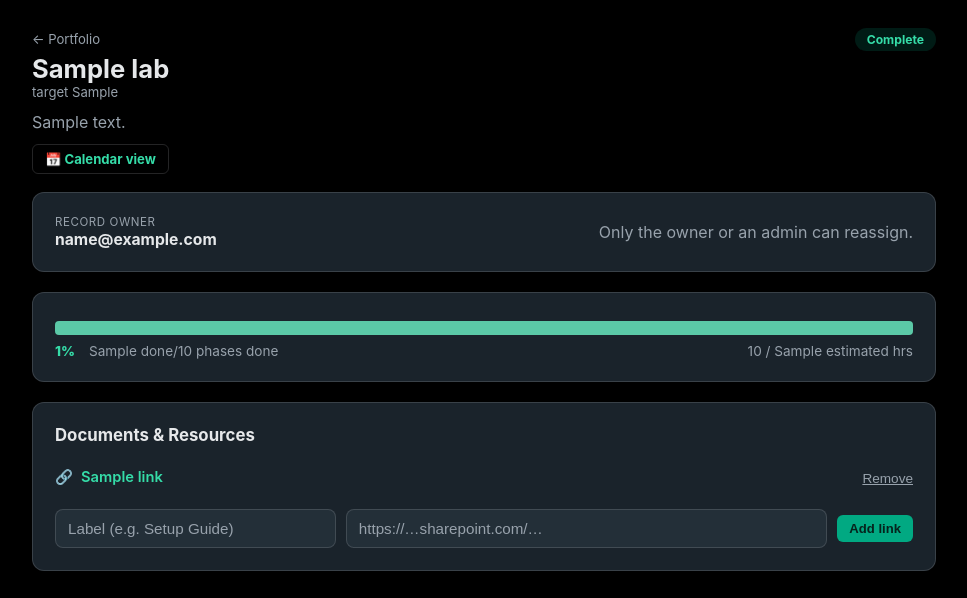
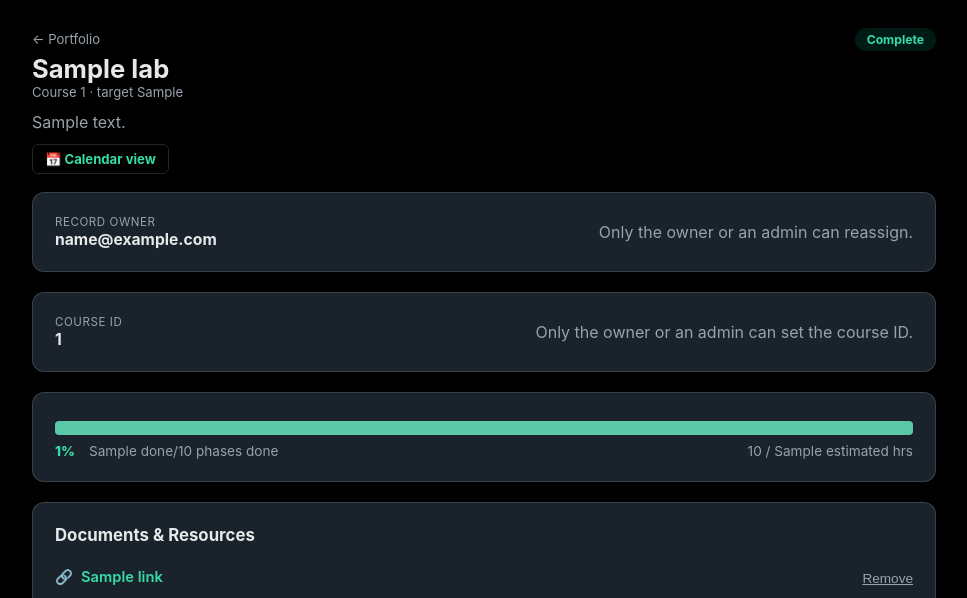
Before and after one commit to xod442/holo, a FastAPI app: template app/templates/lab_detail.html in a window 1280 px wide. Shown: the part 71-669 px from the top of the page, without its empty margins (156-1123 px from the left). Run offline with FastAPI, Linux system fonts and the light colour scheme; the template is opened without the code that fills it: most values are stand-ins (such as "Sample title", 1, 10 or a date in 2020).

Commit message:
feat: add Course ID field to labs
Capture an HPE course ID on each HOL. Optional free-text column so
existing labs migrate cleanly (lightweight additive migration).

- models/db: course_id column + idempotent ALTER TABLE migration
- service/routes: create_lab accepts course_id; new POST /labs/{id}/course-id
  (owner-or-staff) to backfill/edit existing labs
- templates: new-lab form input, inline editor on lab detail, and Course ID
  shown on dashboard cards, lab header, and mallmanac

Co-Authored-By: Claude Opus 4.8 (1M context) <noreply@anthropic.com>

```diff
--- a/app/db.py
+++ b/app/db.py
@@ -46,6 +46,8 @@ def _ensure_columns() -> None:
             )
 
         lab_cols = {row[1] for row in conn.execute(text("PRAGMA table_info(labs)"))}
+        if "course_id" not in lab_cols:
+            conn.execute(text("ALTER TABLE labs ADD COLUMN course_id VARCHAR NOT NULL DEFAULT ''"))
         if "archived_at" not in lab_cols:
             conn.execute(text("ALTER TABLE labs ADD COLUMN archived_at DATETIME"))
         if "archived_by_id" not in lab_cols:
--- a/app/models.py
+++ b/app/models.py
@@ -62,6 +62,8 @@ class Lab(Base):
 
     id: Mapped[int] = mapped_column(primary_key=True)
     name: Mapped[str] = mapped_column(String, index=True)
+    # HPE course ID number (e.g. "01234G"). Optional so existing labs stay valid.
+    course_id: Mapped[str] = mapped_column(String, default="", index=True)
     description: Mapped[str] = mapped_column(Text, default="")
     target_release: Mapped[str] = mapped_column(String, default="")
     owner_id: Mapped[int | None] = mapped_column(ForeignKey("users.id"), nullable=True)
--- a/app/templates/dashboard.html
+++ b/app/templates/dashboard.html
@@ -56,6 +56,7 @@
       <div>
         <h3 class="lab-name">{{ c.lab.name }}</h3>
         <div class="lab-meta">
+          {% if c.lab.course_id %}Course {{ c.lab.course_id }} · {% endif %}
           {% if c.lab.owner %}{{ c.lab.owner.email }}{% else %}Unassigned{% endif %}
           {% if c.lab.target_release %} · target {{ c.lab.target_release }}{% endif %}
         </div>
--- a/app/templates/lab_detail.html
+++ b/app/templates/lab_detail.html
@@ -11,6 +11,7 @@
     <a class="back" href="{{ rp }}/">&larr; Portfolio</a>
     <h1>{{ lab.name }}</h1>
     <div class="lab-meta">
+      {% if lab.course_id %}Course {{ lab.course_id }} · {% endif %}
       {% if lab.target_release %}target {{ lab.target_release }}{% else %}no target set{% endif %}
     </div>
   </div>
@@ -40,6 +41,21 @@
   </form>
   {% else %}
   <span class="muted">Only the owner or an admin can reassign.</span>
+  {% endif %}
+</section>
+
+<section class="card owner-bar">
+  <div class="owner-current">
+    <span class="owner-label">Course ID</span>
+    <strong>{% if lab.course_id %}{{ lab.course_id }}{% else %}Not set{% endif %}</strong>
+  </div>
+  {% if can_change_owner %}
+  <form method="post" action="{{ rp }}/labs/{{ lab.id }}/course-id" class="owner-form">
+    <input type="text" name="course_id" value="{{ lab.course_id }}" placeholder="e.g. 01234G">
+    <button class="btn btn-sm ghost" type="submit">Save course ID</button>
+  </form>
+  {% else %}
+  <span class="muted">Only the owner or an admin can set the course ID.</span>
   {% endif %}
 </section>
 
--- a/app/templates/lab_new.html
+++ b/app/templates/lab_new.html
@@ -8,6 +8,9 @@
   <form method="post" action="{{ rp }}/labs">
     <label>Lab name
       <input type="text" name="name" required autofocus placeholder="e.g. AOS-CX OSPF Fundamentals">
+    </label>
+    <label>Course ID <span class="muted">(optional)</span>
+      <input type="text" name="course_id" placeholder="e.g. 01234G">
     </label>
     <label>Target release <span class="muted">(optional)</span>
       <input type="text" name="target_release" placeholder="e.g. Q4 FY26">
--- a/app/templates/mallmanac.html
+++ b/app/templates/mallmanac.html
@@ -14,6 +14,7 @@
   <section class="card mm2-card">
     <div class="mm2-cardhead">
       <a class="lab-name" href="{{ rp }}/labs/{{ r.lab.id }}">{{ r.lab.name }}</a>
+      {% if r.lab.course_id %}<span class="muted">Course {{ r.lab.course_id }}</span>{% endif %}
       <span class="status-badge status-{{ r.status|replace(' ', '-')|lower }}">
         {{ r.status }} · {{ r.progress.percent }}%
       </span>
```
Also changed, not shown: app/lab_service.py (+11 -1 lines), app/routes/labs.py (+17 -1 lines).
